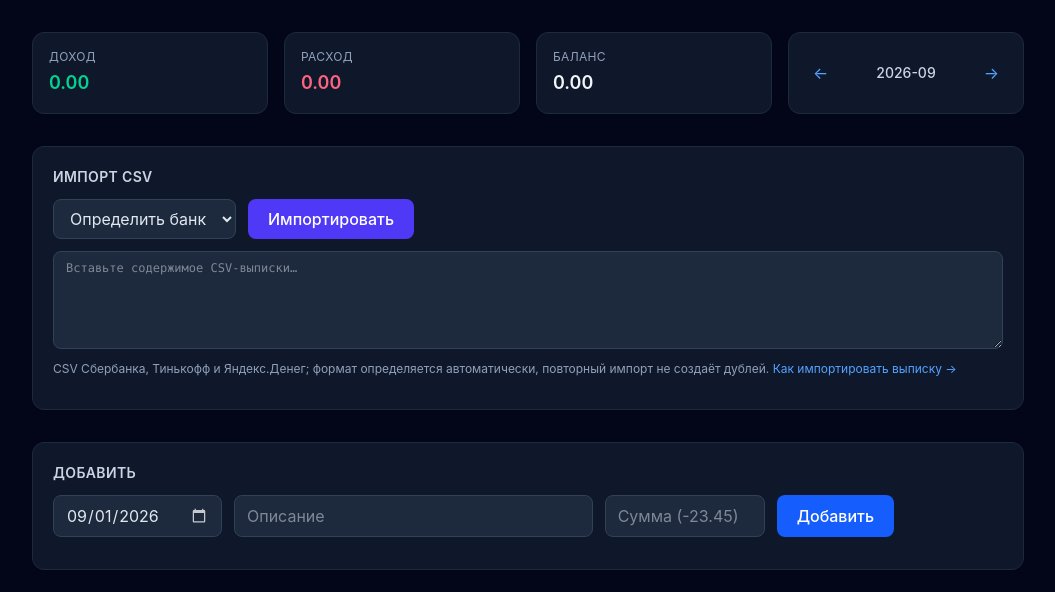
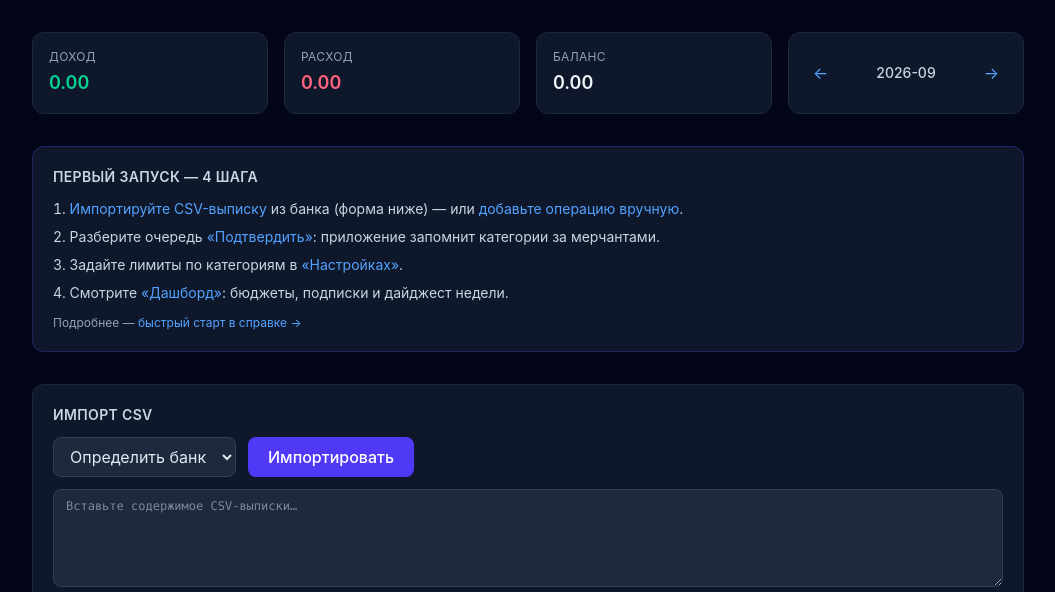
Before and after one commit to ExNihil14/spend-tracker, a FastAPI app: page / in a window 1280 px wide. Shown: the part 69-661 px from the top of the page, without its empty margins (112-1167 px from the left). Run offline with FastAPI, Linux system fonts and the light colour scheme; data that the repository does not hold is empty; parts of the project's set-up code (start-up, migrations or seed data) failed here and were passed over.

Commit message:
feat(ui): чек-лист первого запуска — 4 шага на главной (POLISH_PLAN #10)

```diff
--- a/src/spendtrack/routers/frontend.py
+++ b/src/spendtrack/routers/frontend.py
@@ -58,6 +58,7 @@ def index(request: Request, month: str | None = None, month_delta: int = 0,
     report = report_month(store, current)
     totals = categories_with_totals(store, current)
     cats = {c.name: c.color for c in taxonomy.categories}
+    has_any = sum(store.counts().values()) > 0  # один вызов на страницу
 
     return templates.TemplateResponse(
         request, "index.html",
@@ -79,7 +80,9 @@ def index(request: Request, month: str | None = None, month_delta: int = 0,
             "has_more": has_more,
             "more_url": _more_url(current, category, q, sort, next_after, PAGE_DAYS) if has_more else None,
             "fmt": fmt_amount,
-            "has_any": sum(store.counts().values()) > 0,
+            "has_any": has_any,
+            # «Первый запуск»: ни операций, ни импортов — показываем чек-лист 4 шагов (P2 #10).
+            "first_run": not has_any and store.batch_count() == 0,
         },
     )
 
--- a/src/spendtrack/store.py
+++ b/src/spendtrack/store.py
@@ -557,3 +557,7 @@ class Store:
             "SELECT category_source, COUNT(*) c FROM transactions GROUP BY category_source"
         ).fetchall()
         return {r["category_source"]: r["c"] for r in rows}
+
+    def batch_count(self) -> int:
+        """Число партий импорта (read-only; для онбординга «первый запуск»)."""
+        return int(self.conn.execute("SELECT COUNT(*) c FROM import_batches").fetchone()["c"])
--- a/src/spendtrack/templates/index.html
+++ b/src/spendtrack/templates/index.html
@@ -19,6 +19,8 @@
     <a href="/?month={{ next_month }}{% if sort and sort != 'recent' %}&sort={{ sort }}{% endif %}" class="text-blue-400 hover:text-blue-300 px-2 py-1 rounded hover:bg-slate-800 transition-colors">→</a>
   </div>
 </div>
+
+{% if first_run %}{% include "partials/start_checklist.html" %}{% endif %}
 
 <div id="import" class="bg-slate-900 rounded-xl p-5 border border-slate-800 mb-8">
   <h2 class="text-sm font-semibold text-slate-300 mb-3 uppercase tracking-wide">Импорт CSV</h2>
--- /dev/null
+++ b/src/spendtrack/templates/partials/start_checklist.html
@@ -0,0 +1,16 @@
+{# P2 #10: чек-лист первого запуска. Показывается, пока нет ни операций, ни импортов
+   (серверное состояние `first_run`), и исчезает после первых данных — без localStorage. #}
+<div id="start-checklist" class="bg-slate-900 rounded-xl border border-indigo-900/60 mb-8 p-5">
+  <h2 class="text-sm font-semibold text-slate-300 uppercase tracking-wide mb-3">Первый запуск — 4 шага</h2>
+  <ol class="space-y-2 text-sm text-slate-300 list-decimal list-inside">
+    <li><a href="#import" class="text-blue-400 hover:text-blue-300">Импортируйте CSV-выписку</a> из банка (форма ниже) —
+      или <a href="#add" class="text-blue-400 hover:text-blue-300">добавьте операцию вручную</a>.</li>
+    <li>Разберите очередь <a href="/approve" class="text-blue-400 hover:text-blue-300">«Подтвердить»</a>:
+      приложение запомнит категории за мерчантами.</li>
+    <li>Задайте лимиты по категориям в <a href="/settings" class="text-blue-400 hover:text-blue-300">«Настройках»</a>.</li>
+    <li>Смотрите <a href="/dashboard" class="text-blue-400 hover:text-blue-300">«Дашборд»</a>:
+      бюджеты, подписки и дайджест недели.</li>
+  </ol>
+  <p class="text-xs text-slate-400 mt-3">Подробнее —
+    <a href="/help#quick-start" class="text-blue-400 hover:text-blue-300">быстрый старт в справке →</a></p>
+</div>
```
Also changed, not shown: spec/PIPELINE.md (+9 -0 lines), spec/contract_baseline.json (+4 -0 lines), tests/e2e/conftest.py (+2 -0 lines), tests/e2e/test_ui_polish_e2e.py (+10 -0 lines), tests/test_ui_polish.py (+25 -0 lines).
